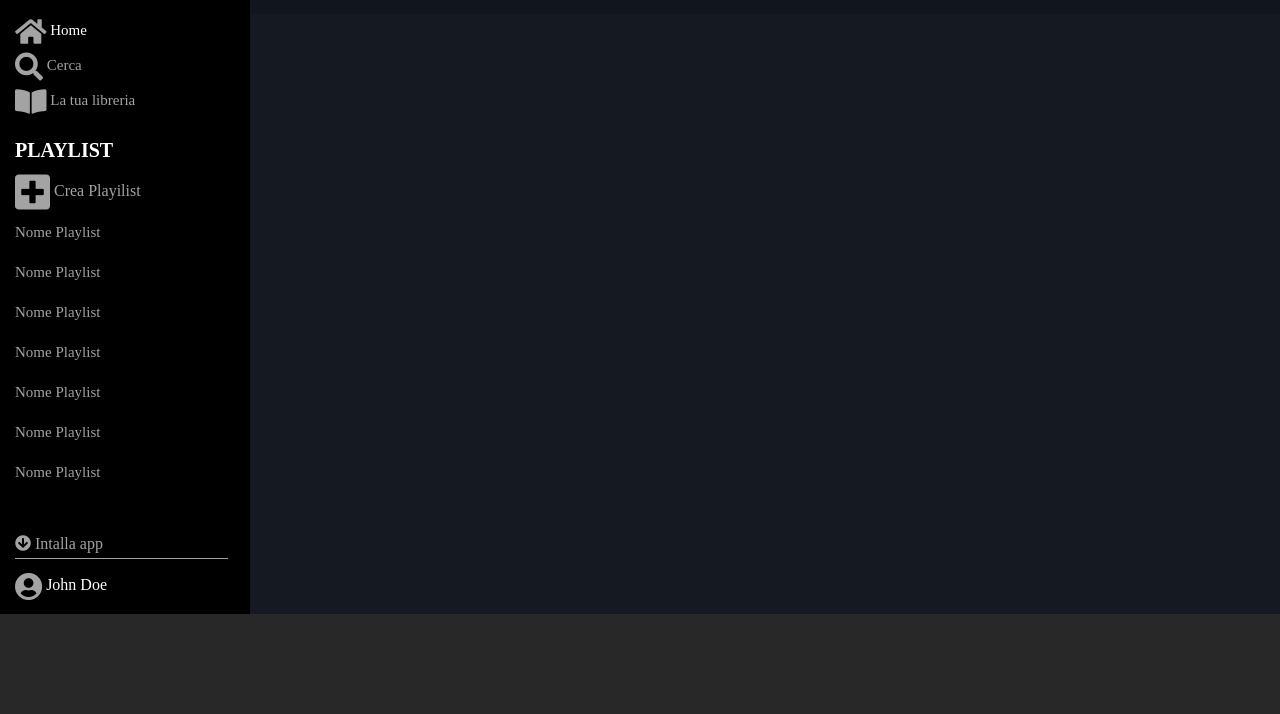
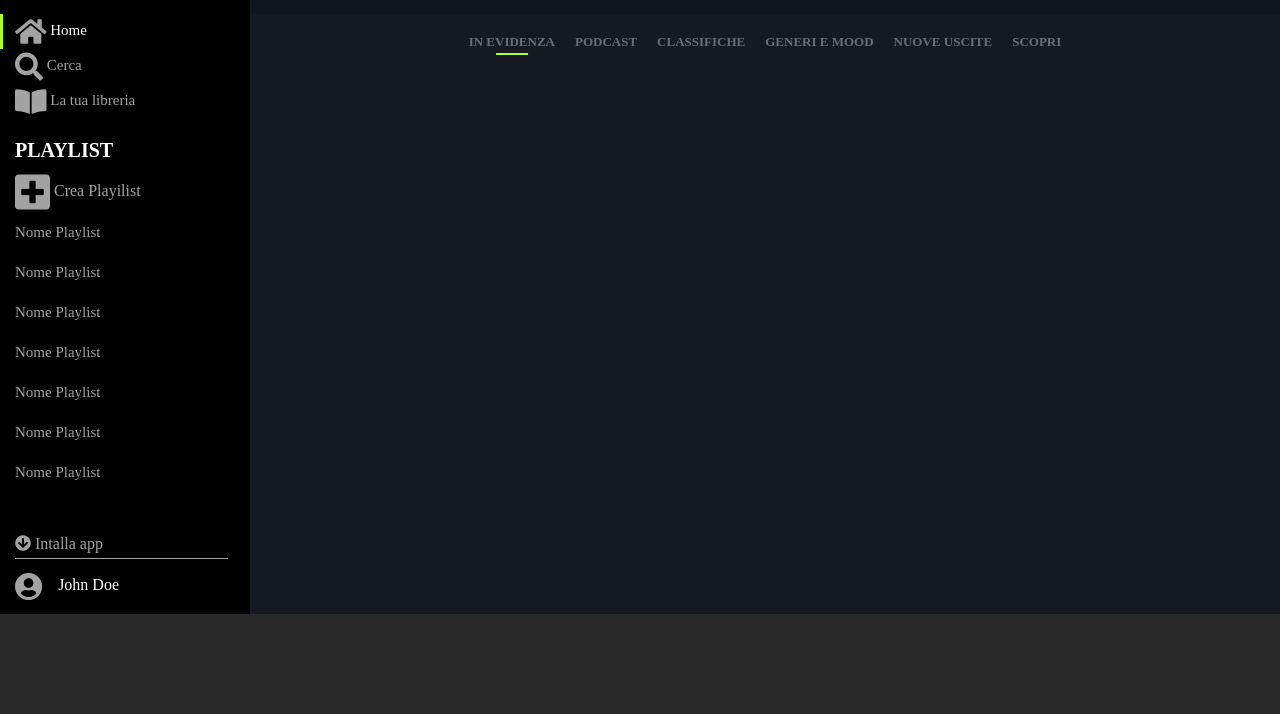
Before and after one commit to seeeeba/html-css-spotifyweb, a plain HTML site: page index.html in a window 1280 px wide. Shown: the part 86-800 px from the top of the page. Drawn offline with Linux system fonts and the light colour scheme.

Commit message:
list and underline

```diff
--- a/css/style.css
+++ b/css/style.css
@@ -57,8 +57,23 @@ ul{
     margin-left: 15px;
 }
 
+.left-green{
+    border-left: 3px solid #adff2f;
+}
+
+/* PROVA */
+
+.bottom-green{
+    border-bottom: 3px solid #adff2f;
+    width: 10%;
+    margin: auto;
+}
+
+/* FINE PROVA */
+
 .white-text{
     color: white;
+    padding-left: 12px;
 }
 
 .button{
@@ -85,10 +100,6 @@ ul{
     height: 100px;
 }
 
-.content{
-    padding-top: 120px;
-}
-
 .upgrade-bar{
     display: flex;
     align-items: flex-start;
@@ -108,8 +119,10 @@ ul{
     font-size: 28px;
     vertical-align: middle;
     line-height: 35px;
+    color: #a3a3a3;
+}
 
-}
+
 
 .playlist{
     margin-top: 20px;
@@ -146,3 +159,44 @@ ul{
 .user{
     margin: 10px 0 ;
 }
+
+/* RIGHT COL STYLE */
+
+.content{
+    padding-top: 120px;
+}
+
+.navigation-bar{
+    width: 60%;
+    margin: auto;
+    height: 50px;
+}
+
+.navigation-list{
+    display: flex;
+    flex-direction: row;
+    justify-content: center;
+    align-items: center;
+}
+
+.navigation-list li{
+    color: #6b6e73;
+    font-size: 13px;
+    font-weight: 700;
+    text-transform: uppercase;
+    padding: 0 10px;
+}
+
+.navigation-list li:first-child{
+    position: relative;
+}
+
+.underline{
+	position: absolute;
+    width: 30%;
+    height: 2px;
+    bottom: 0;
+    left: 50%;
+    background-color: #adff2f;
+    transform: translate(-50%, 5px);
+}
--- a/index.html
+++ b/index.html
@@ -20,10 +20,10 @@
                     <img src="img/logo.svg" alt="logo spotify">
                 </div>
                 <div class="search-list">
-                    <ul class="layout">
-                        <li><i class="fas fa-home"></i> <span class="white-text">Home</span> </li>
-                        <li><i class="fas fa-search"></i> Cerca</li>
-                        <li><i class="fas fa-book-open"></i> La tua libreria</li>
+                    <ul>
+                        <li class="left-green"><span class="white-text"><i class="fas fa-home"></i> Home</span> </li>
+                        <li class="layout"><i class="fas fa-search"></i> Cerca</li>
+                        <li class="layout"><i class="fas fa-book-open"></i> La tua libreria</li>
                     </ul>
                     <div class="playlist">
                         <h3 class="layout">PLAYLIST</h3>
@@ -60,6 +60,22 @@
                 </div>
 
                 <div class="content">
+                    <div class="navigation-bar">
+                        <ul class="navigation-list">
+                            <li>IN EVIDENZA
+                                <div class="underline"></div>
+                            </li>
+                            <li>PODCAST</li>
+                            <li>CLASSIFICHE</li>
+                            <li>GENERI E MOOD</li>
+                            <li>NUOVE USCITE</li>
+                            <li>SCOPRI</li>
+                        </ul>
+                    </div>
+
+                    <div class="recently-played">
+
+                    </div>
 
                 </div>
 
```
